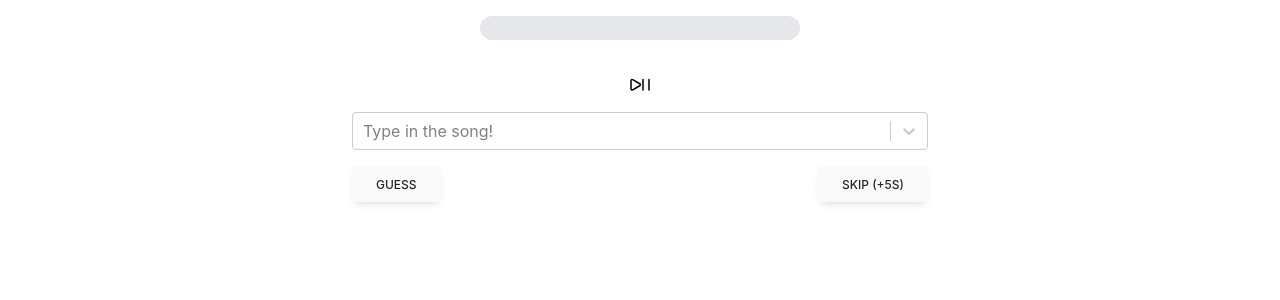
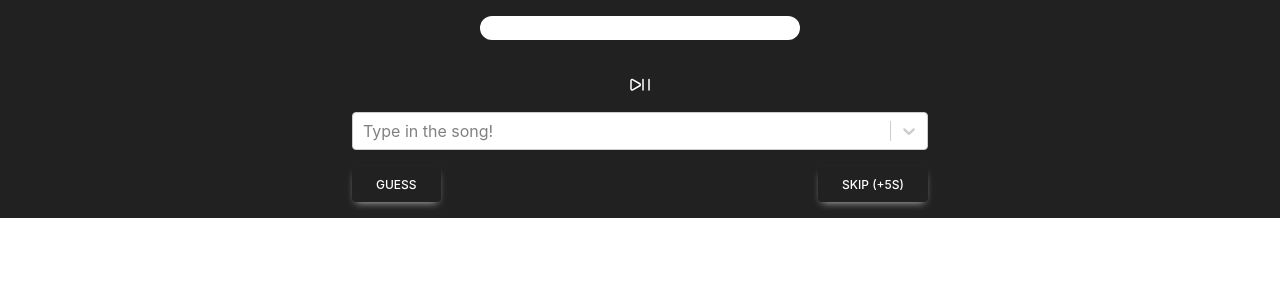
Before and after one commit to scaryglue/corle, a React (Create React App) app in the folder client/: page / in a window 1280 px wide. Shown: the top 300 px of the page. Built offline with nearby package versions, Linux system fonts and the light colour scheme; no server answers.

Commit message:
changed design

```diff
--- a/client/src/App.js
+++ b/client/src/App.js
@@ -57,8 +57,10 @@ function App() {
   const [progress, setProgress] = useState(0)
   const [sound, setSound] = useState(null)
   const [won, setWon] = useState(false)
+  const [tries, setTries] = useState(0)
   const soundPath = "songs/Burial Plot by Dayseeker.webm"
   const title = "Burial Plot by Dayseeker"
+
 
   useEffect(() => {
     getDownloadURL(sref(storage, soundPath)).then((url) => {
@@ -75,7 +77,7 @@ function App() {
     sound.load();
     sound.play();
     requestAnimationFrame(handleProgress);
-    await timeout(5000);
+    await timeout(5000 * (tries + 1));
     sound.stop();
   };
 
@@ -93,15 +95,18 @@ function App() {
     if (input.label === title) {
       setWon(true)
     }
+    else {
+      setTries(tries + 1)
+    }
   }
 
 
   return (
-    <div>
+    <div className="bg-dark text-white">
       <div className="py-4 flex justify-center">
-        <div className="w-1/4 h-6 bg-gray-200 rounded-full dark:bg-gray-700">
+        <div className="w-1/4 h-6 bg-white rounded-full">
           <div
-            className="h-6 bg-blue-600 rounded-full dark:bg-blue-500"
+            className="h-6 bg-green rounded-full dark:bg-blue-500"
             style={{ width: progress * 100 + "%" }}
           ></div>
         </div>
@@ -138,9 +143,9 @@ function App() {
           </button>
         </div>
       </div>
-      {won ? <div className="py-4 text-2xl flex w-full max-w-xl flex mx-auto justify-center font-bold">
-        You won
-      </div> : <div></div>}
+      {won ? <div><div className="py-4 text-2xl flex w-full max-w-xl flex mx-auto justify-center font-bold">
+        You won </div>
+        <div className="py-4 text-2xl flex w-full max-w-xl flex mx-auto justify-center font-bold"> The song was: {title}</div> </div> : <div></div>}
     </div>
   );
 }
--- a/client/tailwind.config.js
+++ b/client/tailwind.config.js
@@ -4,6 +4,21 @@ module.exports = {
     "./src/**/*.{js,jsx,ts,tsx}",
   ],
   theme: {
+    colors: {
+      transparent: 'transparent',
+      current: 'currentColor',
+      'white': '#ffffff',
+      'purple': '#3f3cbb',
+      'midnight': '#121063',
+      'metal': '#565584',
+      'tahiti': '#3ab7bf',
+      'silver': '#ecebff',
+      'bubble-gum': '#ff77e9',
+      'bermuda': '#78dcca',
+      'dark': '#212121',
+      'blue': '#1c64f2',
+      'green': '#1DB954'
+    },
     extend: {},
   },
   plugins: [],
```
Also changed, not shown: client/src/index.css (line endings or trailing spaces).
